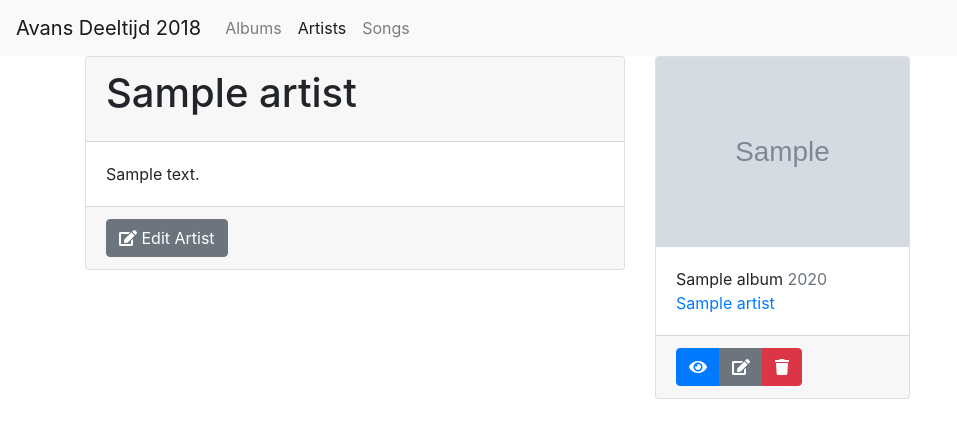
After one commit to johanst1409/ELU1.4LU2, a PHP site: page /artist/show.php?id=1 in a window 1280 px wide. The commit adds this page. Shown: the top 438 px of the page, without its empty margins (0-957 px from the left). Run offline with PHP 8.4, Linux system fonts and the light colour scheme; tables that the repository leaves empty hold one stand-in row (values such as "Sample post"); grey boxes marked "Sample" are stand-in pictures; some libraries are stand-ins or nearby versions.

Commit message:
Create Edit and Read Artists, fixed artist url

```diff
--- a/htdocs/album/create.php
+++ b/htdocs/album/create.php
@@ -47,7 +47,7 @@ if (isset($_POST["submit"])) {
 					<a class="nav-link" href="/">Albums</a>
 				</li>
 				<li class="nav-item">
-					<a class="nav-link" href="/artists/">Artists</a>
+					<a class="nav-link" href="/artist/">Artists</a>
 				</li>
 				<li class="nav-item">
 					<a class="nav-link" href="/songs/">Songs</a>
--- a/htdocs/album/edit.php
+++ b/htdocs/album/edit.php
@@ -71,7 +71,7 @@ if (isset($_POST["submit"])) {
 					<a class="nav-link" href="/">Albums</a>
 				</li>
 				<li class="nav-item">
-					<a class="nav-link" href="/artists/">Artists</a>
+					<a class="nav-link" href="/artist/">Artists</a>
 				</li>
 				<li class="nav-item">
 					<a class="nav-link" href="/songs/">Songs</a>
--- a/htdocs/album/show.php
+++ b/htdocs/album/show.php
@@ -46,7 +46,7 @@ if ($albumId > 0) {
 					<a class="nav-link" href="/">Albums</a>
 				</li>
 				<li class="nav-item">
-					<a class="nav-link" href="/artists/">Artists</a>
+					<a class="nav-link" href="/artist/">Artists</a>
 				</li>
 				<li class="nav-item">
 					<a class="nav-link" href="/songs/">Songs</a>
@@ -59,7 +59,6 @@ if ($albumId > 0) {
 			<div class="col-md-4">
 				<div class="card">
 					<img class="card-img-top" src="<?=$imageUrl?>" alt="<?=$title?>" />
-				</div>
 					<div class="card-body">
 						<h1 class="card-title"><?=$title?></h1>
 	    				<h2 class="card-subtitle mb-2 text-muted"><?=$year?></h2>
@@ -74,6 +73,7 @@ if ($albumId > 0) {
 							<i class="fa fa-edit"></i>
 							Edit Album
 						</a>
+					</div>
 				</div>
 			</div>
 
--- /dev/null
+++ b/htdocs/artist/show.php
@@ -0,0 +1,119 @@
+<?php
+include("../php/config.php");
+
+$artistId = $_GET["id"];
+
+if ($artistId > 0) {
+	$artistResult = mysqli_query($mySqlI, "SELECT * FROM artists WHERE id = $artistId LIMIT 1");
+
+	if (mysqli_num_rows($artistResult) < 1) {
+		header("location: /artist/");
+	}
+
+	$artist = mysqli_fetch_assoc($artistResult);
+	$artistId = $artist["id"];
+	$name = $artist["name"];
+	$description = $artist["description"];
+
+} else {
+	header("location: /artist/");
+}
+?>
+<!DOCTYPE html>
+<html>
+<head>
+    <meta charset="utf-8">
+    <meta name="viewport" content="width=device-width, initial-scale=1, shrink-to-fit=no">
+	<title>Albums</title>
+	<link rel="stylesheet" type="text/css" href="/css/bootstrap.min.css" />
+	<link rel="stylesheet" href="https://use.fontawesome.com/releases/v5.0.12/css/all.css" integrity="sha384-G0fIWCsCzJIMAVNQPfjH08cyYaUtMwjJwqiRKxxE/rx96Uroj1BtIQ6MLJuheaO9" crossorigin="anonymous">
+</head>
+<body>
+	<nav class="navbar navbar-expand-lg navbar-light bg-light">
+		<a class="navbar-brand" href="#">Avans Deeltijd <?=Date('Y')?></a>
+
+
+		<div class="collapse navbar-collapse" id="navbarSupportedContent">
+			<ul class="navbar-nav mr-auto">
+				<li class="nav-item">
+					<a class="nav-link" href="/">Albums</a>
+				</li>
+				<li class="nav-item active">
+					<a class="nav-link" href="/artist/">Artists</a>
+				</li>
+				<li class="nav-item">
+					<a class="nav-link" href="/songs/">Songs</a>
+				</li>
+			</ul>
+		</div>
+	</nav>
+	<div class="container">
+		<div class="row">
+			<div class="col-md-6">
+				<div class="card">
+					<div class="card-header">
+						<h1 class="card-title"><?=$name?>
+						</h1>
+					</div>
+					<div class="card-body">
+						<p class="card-text"><?=$description?></p>
+					</div>
+					<div class="card-footer">
+						<a href="/artist/edit.php?id=<?=$artistId?>" class="btn btn-secondary">
+							<i class="fa fa-edit"></i>
+							Edit Artist
+						</a>
+					</div>
+				</div>
+			</div>
+			<div class="col-md-6">
+				<div class="row">
+<?php
+$albumsResult = mysqli_query($mySqlI, "SELECT * FROM albums WHERE artist_id = $artistId ORDER BY year, title");
+
+while ($album = mysqli_fetch_array($albumsResult)) {
+	$albumId = $album["id"];
+	$title = $album["title"];
+	$year = $album["year"];
+	$image = $album["image"];
+	$imageUrl = "/img/$image";
+
+	$artistResult = mysqli_query($mySqlI, "SELECT * FROM artists WHERE id = $artistId LIMIT 1");
+	$artist = mysqli_fetch_assoc($artistResult);
+	$artistName = $artist["name"];
+?>
+					<div class="col-md-6">
+						<div class="card">
+							<img class="card-img-top" src="<?=$imageUrl?>" alt="<?=$title?>" />
+							<div class="card-body">
+								<span class="card-title"><?=$title?></span>
+			    				<span class="card-subtitle mb-2 text-muted"><?=$year?></span>
+								<p class="card-text">
+									<a href="/artist/show.php?id=<?=$artistId?>"><?=$artistName?></a>
+								</p>
+							</div>
+							<div class="card-footer">
+								<div class="btn-group">
+									<a href="/album/show.php?id=<?=$albumId?>" class="btn btn-primary">
+										<i class="fa fa-eye"></i>
+									</a>
+									<a href="/album/edit.php?id=<?=$albumId?>" class="btn btn-secondary">
+										<i class="fa fa-edit"></i>
+									</a>
+									<a href="/album/delete.php?id=<?=$albumId?>" class="btn btn-danger">
+										<i class="fa fa-trash"></i>
+									</a>
+								</div>
+							</div>
+						</div>
+					</div>
+<?php
+}
+?>
+
+				</div>
+			</div>
+		</div>
+	</div>
+</body>
+</html>
--- a/htdocs/song/create.php
+++ b/htdocs/song/create.php
@@ -30,13 +30,13 @@ if (isset($_POST["submit"])) {
 		<a class="navbar-brand" href="#">Avans Deeltijd <?=Date('Y')?></a>
 		<div class="collapse navbar-collapse" id="navbarSupportedContent">
 			<ul class="navbar-nav mr-auto">
-				<li class="nav-item active">
+				<li class="nav-item">
 					<a class="nav-link" href="/">Albums</a>
 				</li>
 				<li class="nav-item">
-					<a class="nav-link" href="/artists/">Artists</a>
+					<a class="nav-link" href="/artist/">Artists</a>
 				</li>
-				<li class="nav-item">
+				<li class="nav-item active">
 					<a class="nav-link" href="/songs/">Songs</a>
 				</li>
 			</ul>
--- a/htdocs/song/edit.php
+++ b/htdocs/song/edit.php
@@ -50,13 +50,13 @@ if (isset($_POST["submit"])) {
 		<a class="navbar-brand" href="#">Avans Deeltijd <?=Date('Y')?></a>
 		<div class="collapse navbar-collapse" id="navbarSupportedContent">
 			<ul class="navbar-nav mr-auto">
-				<li class="nav-item active">
+				<li class="nav-item">
 					<a class="nav-link" href="/">Albums</a>
 				</li>
 				<li class="nav-item">
-					<a class="nav-link" href="/artists/">Artists</a>
+					<a class="nav-link" href="/artist/">Artists</a>
 				</li>
-				<li class="nav-item">
+				<li class="nav-item active">
 					<a class="nav-link" href="/songs/">Songs</a>
 				</li>
 			</ul>
```
Also changed, not shown: htdocs/album/delete.php (+7 -0 lines), htdocs/artist/create.php (added, +69 -0 lines), htdocs/artist/edit.php (added, +85 -0 lines), htdocs/artist/index.php (added, +74 -0 lines). Lines whose indentation alone changed are shown as unchanged.
